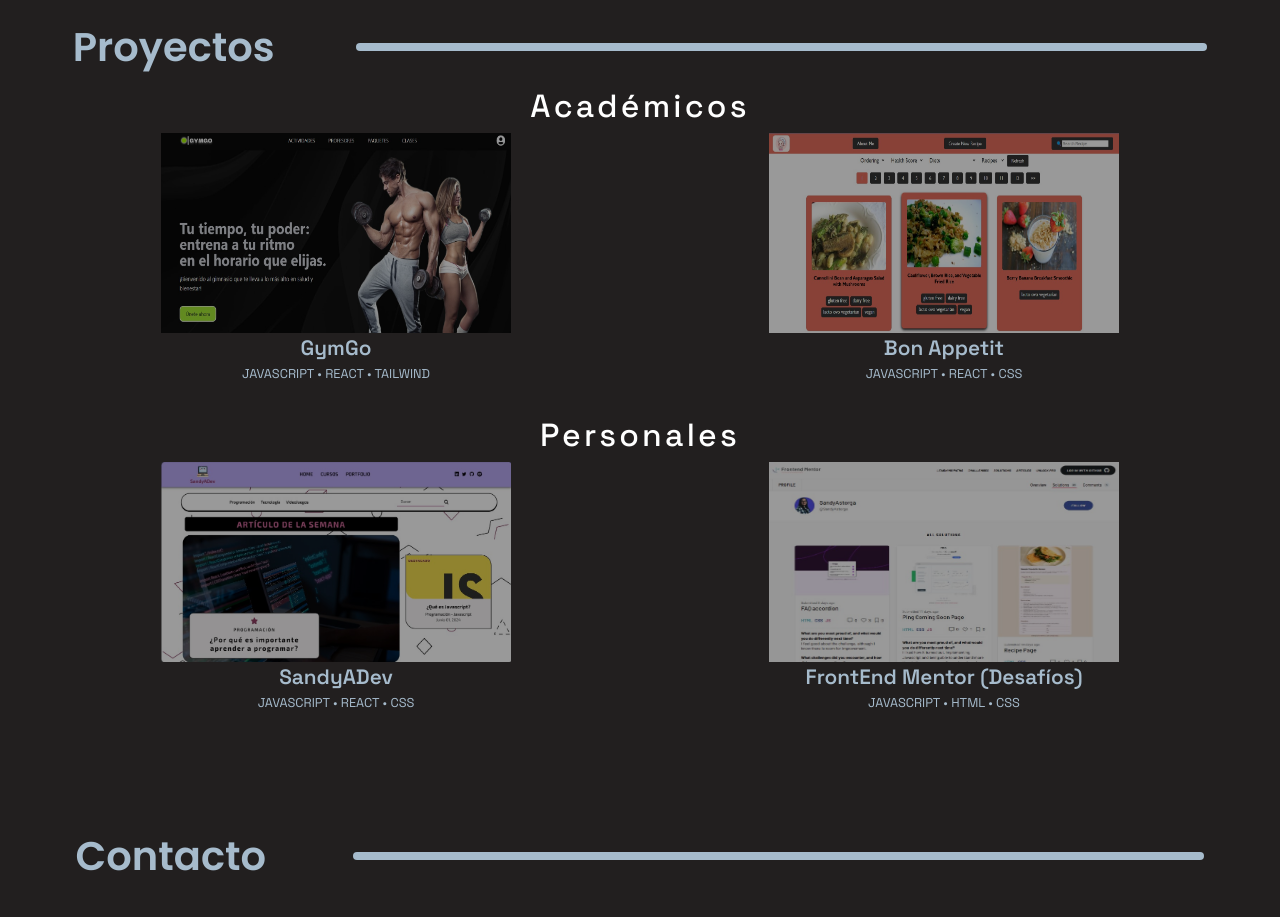
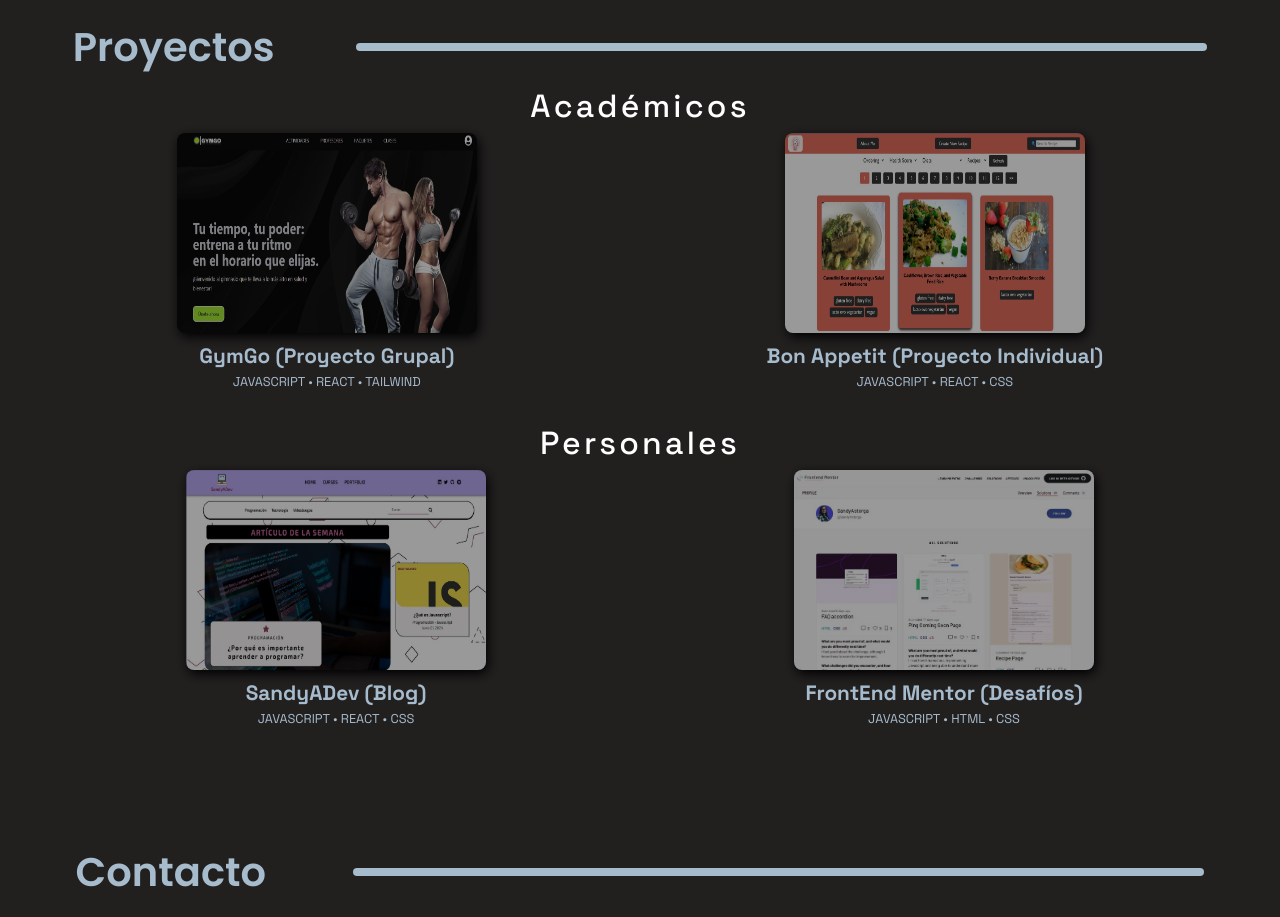
Before and after one commit to SandyAstorga/Porfolio-Sandra-Astorga, a React (Vite) app: page / in a window 1280 px wide. Shown: the part 1300-2217 px from the top of the page. Built offline with nearby package versions, Linux system fonts and the light colour scheme.

Commit message:
feat:update_styles

```diff
--- a/src/Components/Projects/Projects.jsx
+++ b/src/Components/Projects/Projects.jsx
@@ -18,21 +18,25 @@ export const Projects = () => {
           <section className="school">
             <h1>Académicos</h1>
 
-            <div className="d-flex justify-content-around images">
-              <a href="https://gym-go-five.vercel.app" target="_blank">
-                <img src={gymgo} alt="gymgo" />
-                <p className='mb-0'>
-                  GymGo
-                </p>
-                <p className='mb-0 stack'>Javascript • React • Tailwind</p>
-              </a>
+            <div className="d-flex justify-content-around images" style={{ color: '#A6BBCC' }}>
+              <div className='d-flex flex-column'>
+                <a href="https://gym-go-five.vercel.app" target="_blank">
+                  <img src={gymgo} alt="gymgo" />
+                </a>
+                <div className='text-center'>
+                  <p className='mb-0 fw-bolder'>GymGo (Proyecto Grupal)</p>
+                  <p className='mb-0 stack'>Javascript • React • Tailwind</p>
+                </div>
+              </div>
 
               <div className='d-flex flex-column'>
                 <a href="https://pi-food-deploy-ten.vercel.app" target="_blank">
                   <img src={piFood} alt="pifood" />
-                  <p className='mb-0'>Bon Appetit</p>
+                </a>
+                <div className='text-center'>
+                  <p className='mb-0 fw-bolder'>Bon Appetit (Proyecto Individual)</p>
                   <p className='mb-0 stack'>Javascript • React • css</p>
-                </a>
+                </div>
               </div>
             </div>
           </section>
@@ -40,21 +44,25 @@ export const Projects = () => {
           <section className="personal mt-3">
             <h1>Personales</h1>
 
-            <div className="d-flex justify-content-around images">
+            <div className="d-flex justify-content-around images" style={{ color: '#A6BBCC' }}>
               <div className='d-flex flex-column'>
                 <a href="https://sandya-dev.vercel.app" target="_blank">
                   <img src={sandyadev} alt="blog" />
-                  <p className='mb-0'>SandyADev</p>
+                </a>
+                <div className='text-center'>
+                  <p className='mb-0 fw-bolder'>SandyADev (Blog)</p>
                   <p className='mb-0 stack'>Javascript • React • css</p>
-                </a>
+                </div>
               </div>
 
               <div className='d-flex flex-column'>
                 <a href="https://www.frontendmentor.io/profile/SandyAstorga" target="_blank">
                   <img src={frontEndMentor} alt="frontendmentor" />
-                  <p className='mb-0'>FrontEnd Mentor (Desafíos)</p>
+                </a>
+                <div className='text-center'>
+                  <p className='mb-0 fw-bolder'>FrontEnd Mentor (Desafíos)</p>
                   <p className='mb-0 stack'>Javascript • HTML • css</p>
-                </a>
+                </div>
               </div>
             </div>
           </section>
--- a/src/index.css
+++ b/src/index.css
@@ -162,13 +162,16 @@ body{
   font-family: var(--space);
 }
 .school img, .personal img, .news img{
-  width: 350px;
+  width: 300px;
   height: 200px;
-  filter: brightness(.6);
+  border-radius: .5rem;
+  filter: drop-shadow(2px 4px 6px black) brightness(.6);
   cursor: pointer;
+  margin-bottom: .5rem;
 }
 .school img:hover, .personal img:hover, .news img:hover {
   translate: 0 .2rem;
+  filter: drop-shadow(2px 4px 6px black) brightness(.6);
 }
 .images p{
   font-family: var(--space);
@@ -300,6 +303,7 @@ input:-webkit-autofill {
   }
   .about-text p{
     padding: 1rem 1.2rem;
+    text-align: center;
   }
   .expertise{
     padding: .5rem;
@@ -310,10 +314,9 @@ input:-webkit-autofill {
     padding: 0;
     gap: 1.5rem;
   }
-  .school img, .personal img, .news img{
-    width: 70%;
-    /* height: 250px; */
-  }
+  /* .school img, .personal img, .news img{
+    width: 50%;
+  } */
 
   .section-contact{
     flex-direction: column;
```
